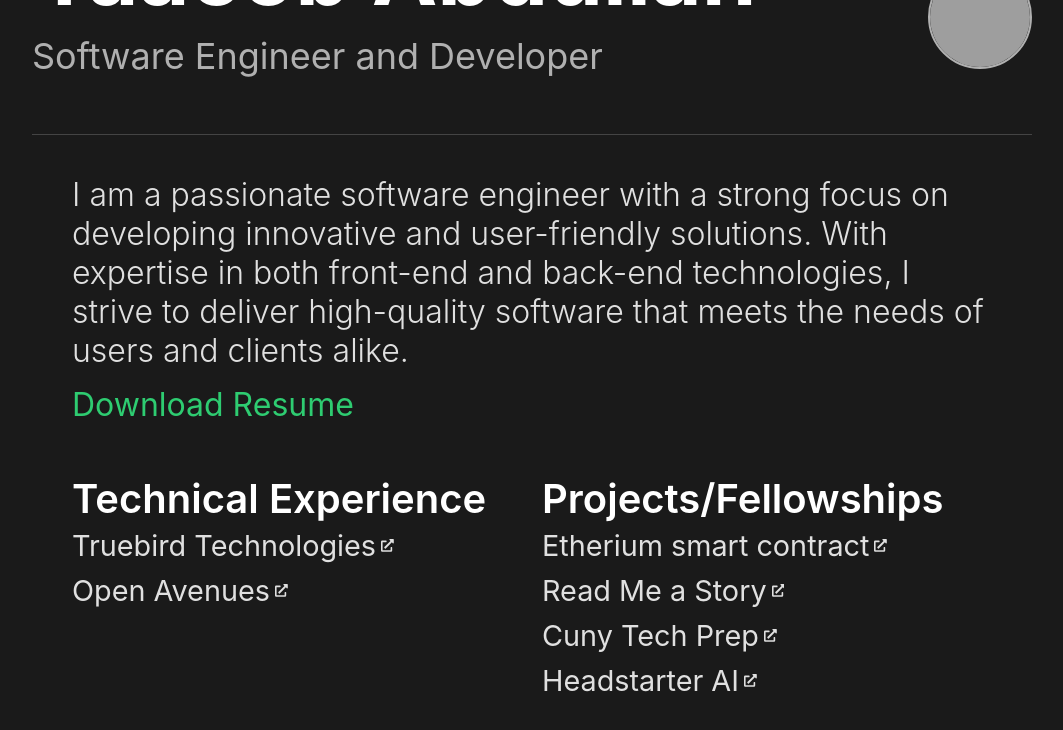
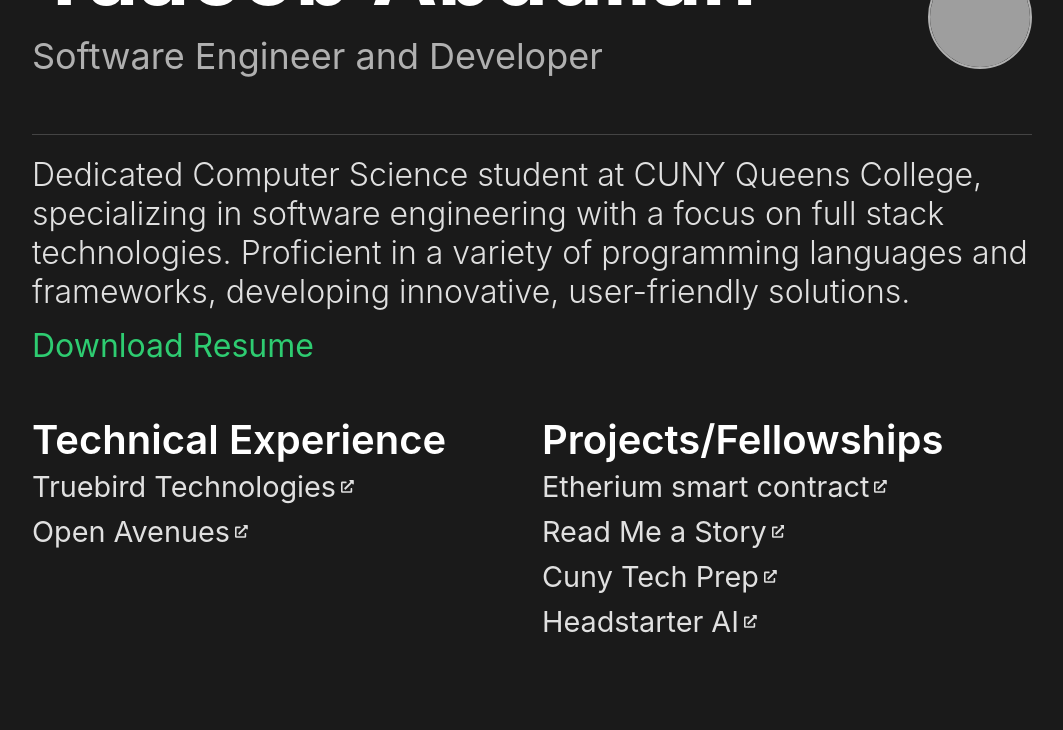
Before and after one commit to Veryno/Portfolio, a React (Create React App) app: page / in a window 1280 px wide. Shown: the top 730 px of the page, without its empty margins (108-1171 px from the left). Built offline with nearby package versions, Linux system fonts and the light colour scheme; grey boxes are pictures that could not be loaded; the HTML template or start-up script is replaced by a standard one.

Commit message:
Restyled

```diff
--- a/package.json
+++ b/package.json
@@ -34,5 +34,9 @@
       "last 1 firefox version",
       "last 1 safari version"
     ]
+  },
+  "devDependencies": {
+    "webpack": "^4.44.2",
+    "webpack-cli": "^3.3.12"
   }
 }
--- a/src/components/Footer.js
+++ b/src/components/Footer.js
@@ -8,13 +8,13 @@ const Footer = () => {
       <div className="footer-content">
         <div className="footer-left">
           <div className="social-links">
-            <a href="https://github.com/your-github-username" target="_blank" rel="noopener noreferrer" className="social-link">
+            <a href="https://github.com/Veryno" target="_blank" rel="noopener noreferrer" className="social-link">
               <FaGithub className="social-icon" />
             </a>
-            <a href="https://linkedin.com/in/your-linkedin-profile" target="_blank" rel="noopener noreferrer" className="social-link">
+            <a href="https://www.linkedin.com/in/yaacobabdullah/" target="_blank" rel="noopener noreferrer" className="social-link">
               <FaLinkedin className="social-icon" />
             </a>
-            <a href="mailto:your-email@example.com" className="social-link">
+            <a href="mailto:yaacobabdullahh@gmail.com" className="social-link">
               <FaEnvelope className="social-icon" />
             </a>
           </div>
--- a/src/components/MainContent.js
+++ b/src/components/MainContent.js
@@ -7,7 +7,7 @@ const MainContent = () => {
     <main className="main-content">
       <div className="intro-section">
         <p className="intro-text">
-          I am a passionate software engineer with a strong focus on developing innovative and user-friendly solutions. With expertise in both front-end and back-end technologies, I strive to deliver high-quality software that meets the needs of users and clients alike.
+        Dedicated Computer Science student at CUNY Queens College, specializing in software engineering with a focus on full stack technologies. Proficient in a variety of programming languages and frameworks, developing innovative, user-friendly solutions.
         </p>
       </div>
       <div className="resume-section">
--- a/src/styles/App.css
+++ b/src/styles/App.css
@@ -36,7 +36,7 @@ body, html {
   flex-grow: 1;
   width: 100%;
   max-width: 1000px;
-  padding: 20px 40px; /* Set padding to align content */
+
   box-sizing: border-box;
   overflow-y: auto;
 }
--- a/src/styles/Header.css
+++ b/src/styles/Header.css
@@ -10,6 +10,7 @@
   max-width: 1000px; /* Align with container width */
   margin: 0 auto;
   box-sizing: border-box;
+  padding-right: 1 rem;
 }
 
 .header-content {
```
Also changed, not shown: 1 other file (tests, documents, lock files or other folders).
